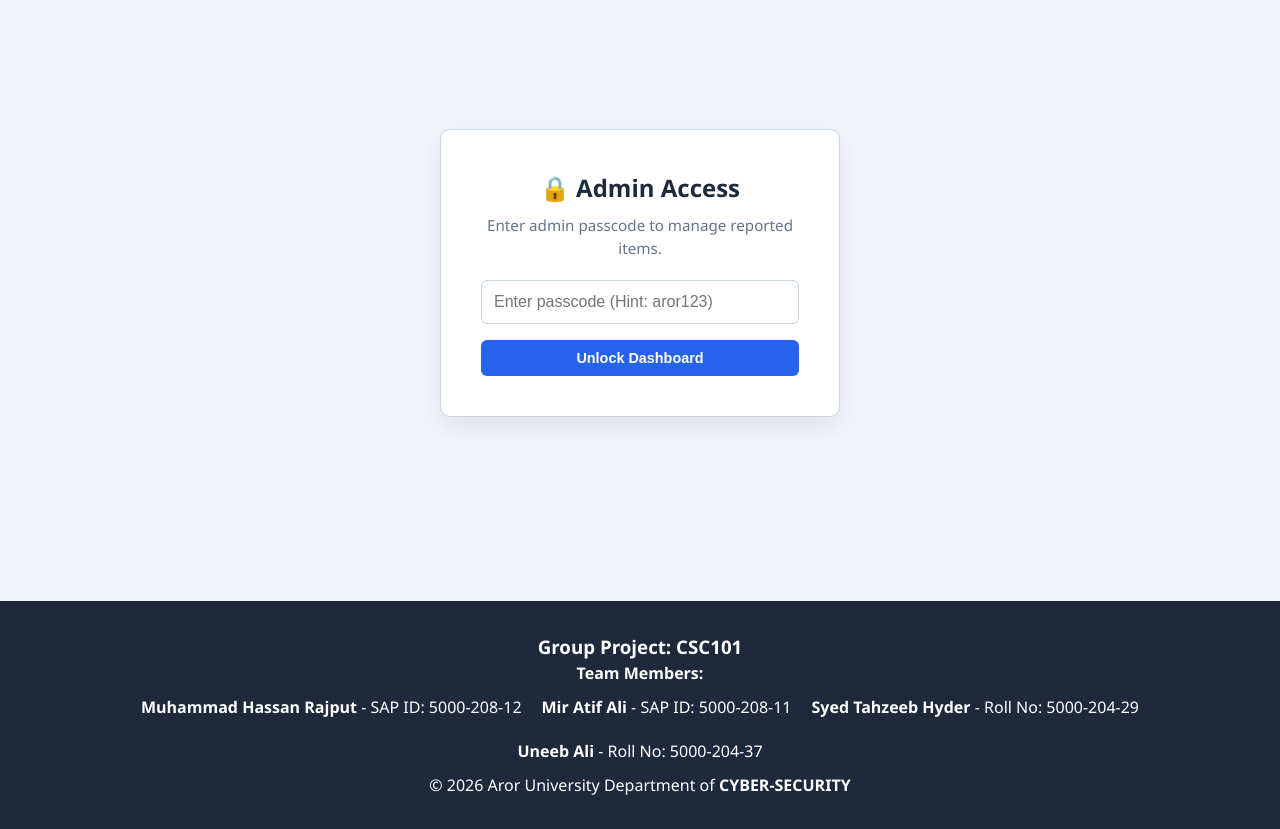
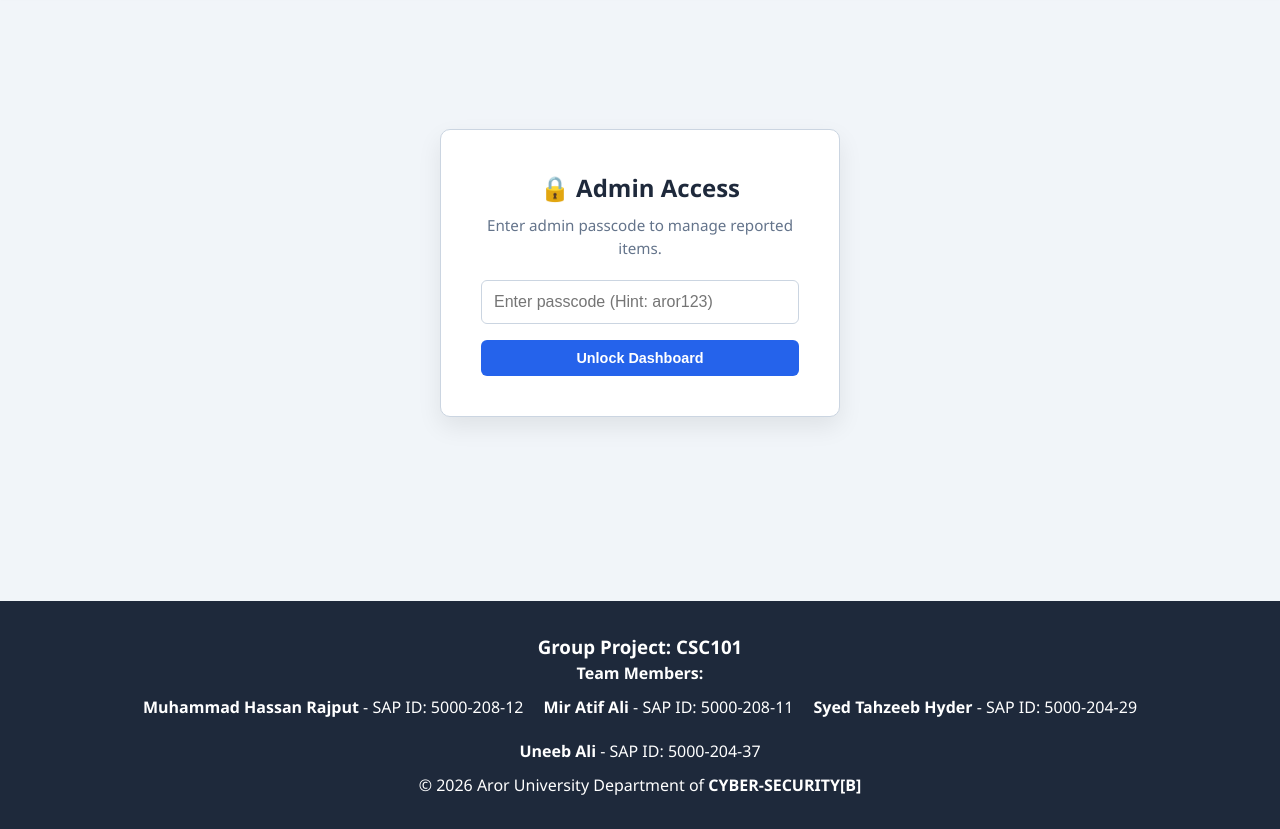
Before and after one commit to hassanrajut047-ui/Aror-Uni-Marketplace, a plain HTML site: page admin.html in a window 1280 px wide. Shown: the part 72-901 px from the top of the page. Drawn offline with Linux system fonts and the light colour scheme.

Commit message:
Update team member details and footer copyright

```diff
--- a/admin.html
+++ b/admin.html
@@ -111,10 +111,10 @@
             <ul>
                 <li><strong>Muhammad Hassan Rajput</strong> -  SAP ID: 5000-208-12</li>
                 <li><strong>Mir Atif Ali </strong> - SAP ID: 5000-208-11</li>
-                <li><strong>Syed Tahzeeb Hyder</strong> - Roll No: 5000-204-29</li>
-                <li><strong>Uneeb Ali</strong> - Roll No: 5000-204-37</li>
+                <li><strong>Syed Tahzeeb Hyder</strong> - SAP ID: 5000-204-29</li>
+                <li><strong>Uneeb Ali</strong> - SAP ID: 5000-204-37</li>
             </ul>
-            <p>&copy; 2026 Aror University Department of <strong>CYBER-SECURITY</strong></p>
+            <p>&copy; 2026 Aror University Department of <strong>CYBER-SECURITY[B]</strong></p>
         </div>
     </footer>
 
```
